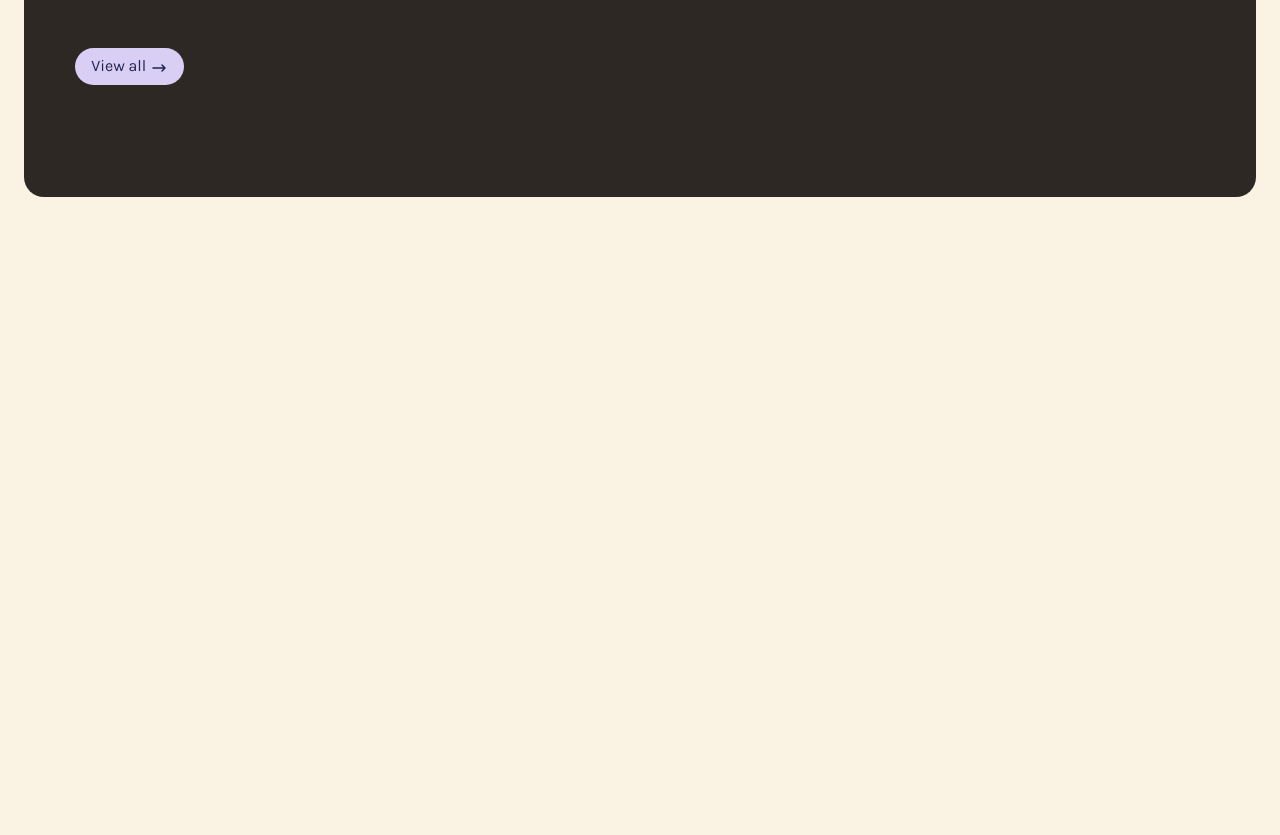
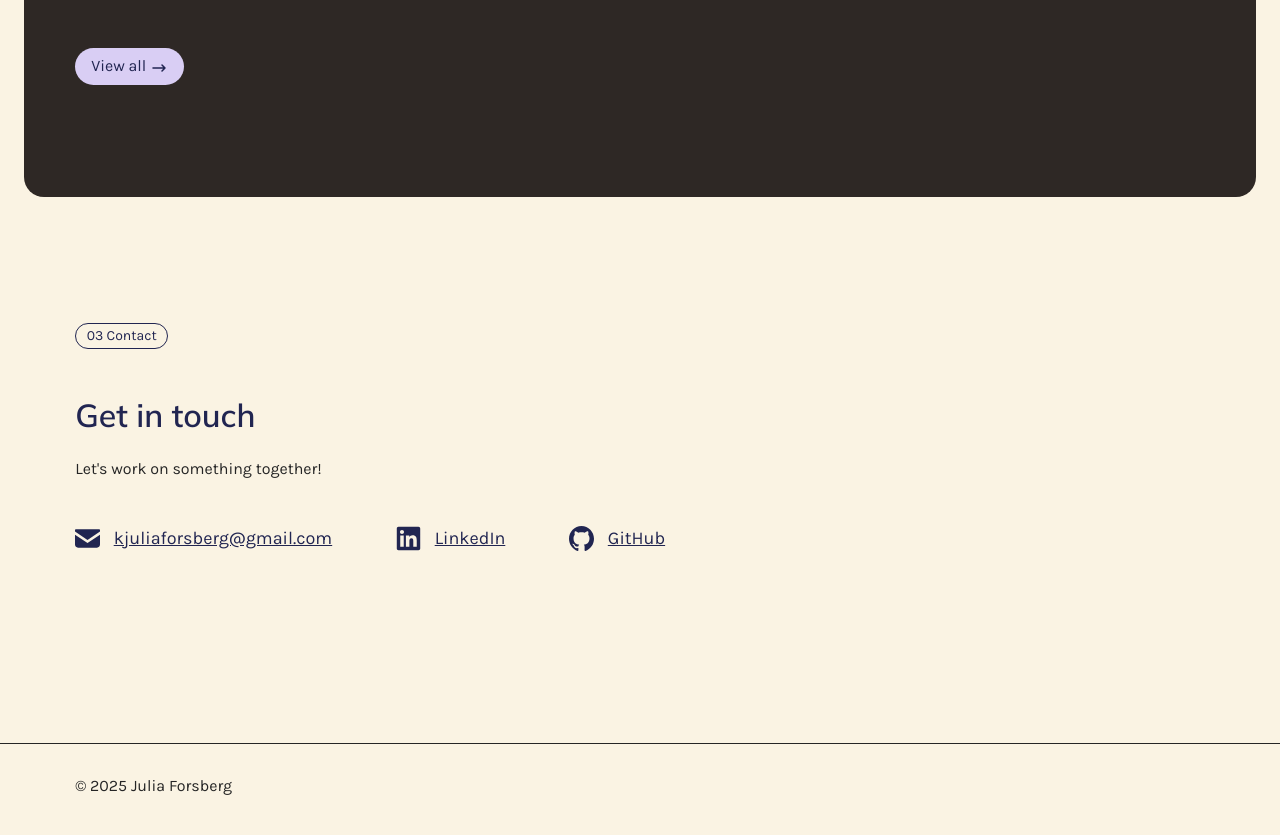
Before and after one commit to kjuliaf/portfolio-css, a plain HTML site: page index.html in a window 1280 px wide. Shown: the part 3352-4187 px from the top of the page. Before the commit the page ends 3573 px from the top, so only its background shows below. Drawn offline with Linux system fonts and the light colour scheme.

Commit message:
Completed Contact and Footer sections

```diff
--- a/index.html
+++ b/index.html
@@ -24,7 +24,7 @@
 					<ul class="navigation__list">
 						<li class="navigation__list-item"><a href="/about.html">About</a></li>
 						<li class="navigation__list-item"><a href="/projects.html">Projects</a></li>
-						<li class="navigation__list-item"><a class="btn btn--accent" href="#contact">Contact</a></li>
+						<li class="navigation__list-item"><a class="btn btn--accent" href="/#contact">Contact</a></li>
 					</ul>
 				</nav>
 
@@ -38,7 +38,7 @@
 				<ul class="navigation--hamburger__list">
 					<li class="navigation--hamburger__list-item"><a href="/about.html">About</a></li>
 					<li class="navigation--hamburger__list-item"><a href="/projects.html">Projects</a></li>
-					<li class="navigation--hamburger__list-item"><a class="btn btn--accent" href="#contact">Contact</a></li>
+					<li class="navigation--hamburger__list-item"><a class="btn btn--accent" href="/#contact">Contact</a></li>
 				</ul>
 			</nav>
 
@@ -140,7 +140,40 @@
 				<img class="btn__icon" src="./resources/arrow-right-primary.svg" alt="Arrow right">
 			</a>
 		</section>
+
+		<section id="contact" class="contact">
+			<p class="badge badge--primary">03 Contact</p>
+			<h2 class="main__title contact__title">Get in touch</h2>
+			<p class="contant__description">Let's work on something together!</p>
+
+			<ul class="contact__list">
+				<li>
+					<a class="contact__list-item" href="mailto:kjuliaforsberg@gmail.com">
+						<img class="contact__list-item-icon" src="./resources/mail.svg" alt="Mail icon">
+						kjuliaforsberg@gmail.com
+					</a>
+				</li>
+
+				<li>
+					<a class="contact__list-item" href="https://www.linkedin.com/in/julia-forsberg-31486b338/">
+						<img class="contact__list-item-icon" src="./resources/linkedin.svg" alt="LinkedIn icon">
+						LinkedIn
+					</a>
+				</li>
+
+				<li>
+					<a class="contact__list-item" href="https://github.com/kjuliaf">
+						<img class="contact__list-item-icon" src="./resources/github.svg" alt="GitHub icon">
+						GitHub
+					</a>
+				</li>
+			</ul>
+		</section>
 	</main>
+
+	<footer class="footer">
+		<p class="footer__text">© 2025 Julia Forsberg</p>
+	</footer>
 
 	<script src="script.js"></script>
 </body>
--- a/styles.css
+++ b/styles.css
@@ -288,8 +288,31 @@ main {
 
 /* ------------ FOOTER ---------- */
 
+/* Footer */
+.footer {
+	border-top: 1px solid var(--color-neutral-900);
+	margin-top: 10em;
+	padding: 1em;
+}
 
+@media (min-width: 600px) {
+	.footer {
+		margin-top: 12em;
+		padding: 1.5em;
+	}
+}
 
+.footer__text {
+	margin: 0.5em 0.25em;
+	margin-bottom: 1em;
+}
+
+@media (min-width: 600px) {
+	.footer__text {
+		margin: 0.5em clamp(1em, 4vw, 8em);
+		margin-bottom: 1em;
+	}
+}
 
 
 /* ------------ HOME PAGE ---------- */
@@ -492,3 +515,48 @@ main {
 .projects-btn {
 	margin-top: 3em;
 }
+
+/* Contact Section */
+.contact {
+	margin: 5em 0.25em;
+}
+
+@media (min-width: 600px) {
+	.contact {
+		margin: 7em clamp(1em, 4vw, 8em);
+	}
+}
+
+.contact__title {
+	color: var(--color-primary);
+}
+
+.contact__list {
+	margin-top: 3em;
+	display: flex;
+	flex-direction: column;
+	gap: 1em;
+}
+
+@media (min-width: 800px) {
+	.contact__list {
+		display: flex;
+		flex-direction: row;
+		align-items: center;
+		gap: 4em;
+	}
+}
+
+.contact__list-item {
+	display: flex;
+	align-items: center;
+	gap: 0.75em;
+	font-size: 1.125em;
+	color: var(--color-primary);
+	text-decoration: underline;
+}
+
+.contact__list-item-icon {
+	width: 25px;
+	height: 25px;
+}
```
Also changed, not shown: about.html (+6 -2 lines), projects.html (+6 -2 lines), resources/github.svg (added), resources/linkedin.svg (added), resources/mail.svg (added).
